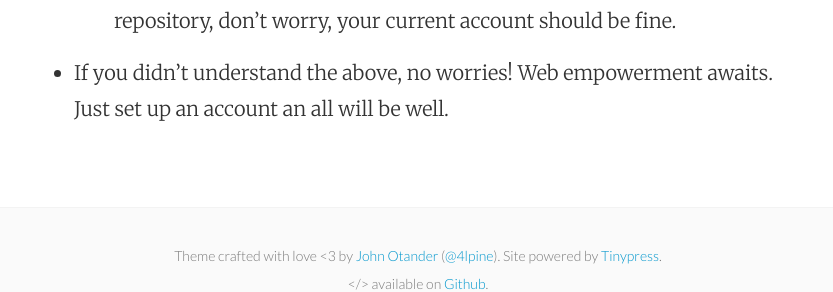
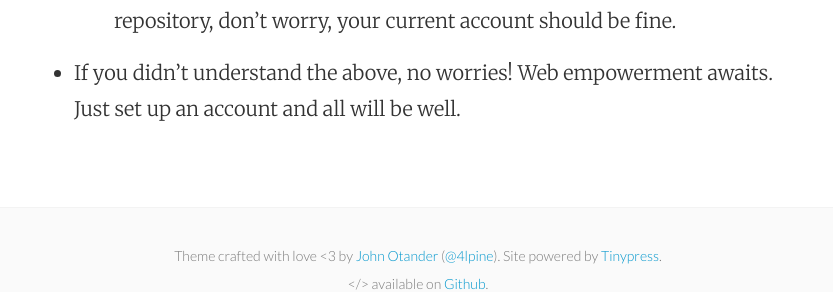
Before and after one commit to dataviz-blog/dataviz-blog.github.io, a Jekyll site: the page built from _posts/2016-01-20-1-getting-started.markdown, in a window 1280 px wide. Shown: the part 884-1176 px from the top of the page, without its empty margins (222-1055 px from the left). Built offline with Jekyll 4.4.1, drawn with Linux system fonts in a browser that asks for light colours.

Commit message:
Post update: 1 — Getting Started

```diff
--- a/_posts/2016-01-20-1-getting-started.markdown
+++ b/_posts/2016-01-20-1-getting-started.markdown
@@ -18,4 +18,4 @@ layout: post
 
 * If you have a GitHub account already and have an Organization page (http://[username].github.io), the blog we make later won't work.  You will need to start a new GitHub account (which can be linked to the same email).
     * If your page is a project page — made by creating a 'gh-pages' fork of a repository, don't worry, your current account should be fine.
-* If you didn't understand the above, no worries!  Web empowerment awaits.  Just set up an account an all will be well.
+* If you didn't understand the above, no worries!  Web empowerment awaits.  Just set up an account and all will be well.
```
